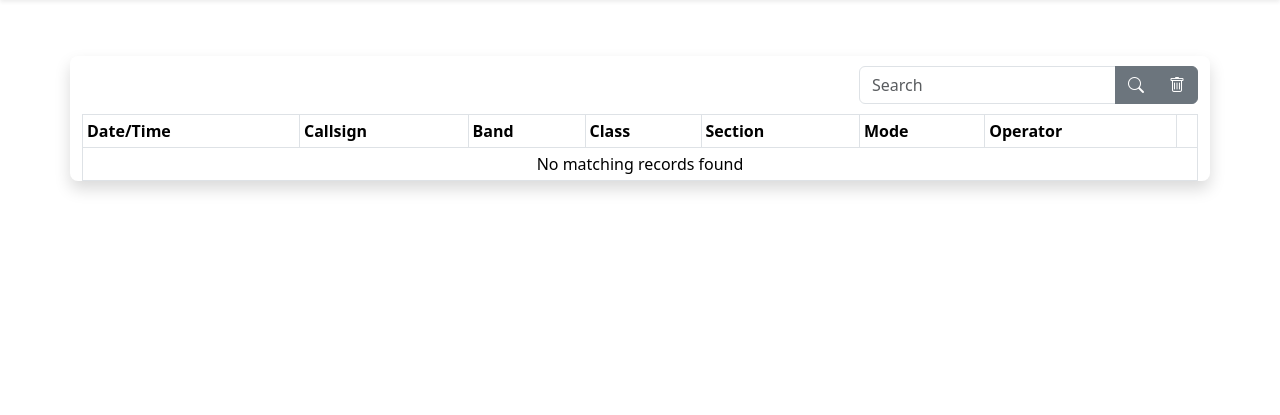
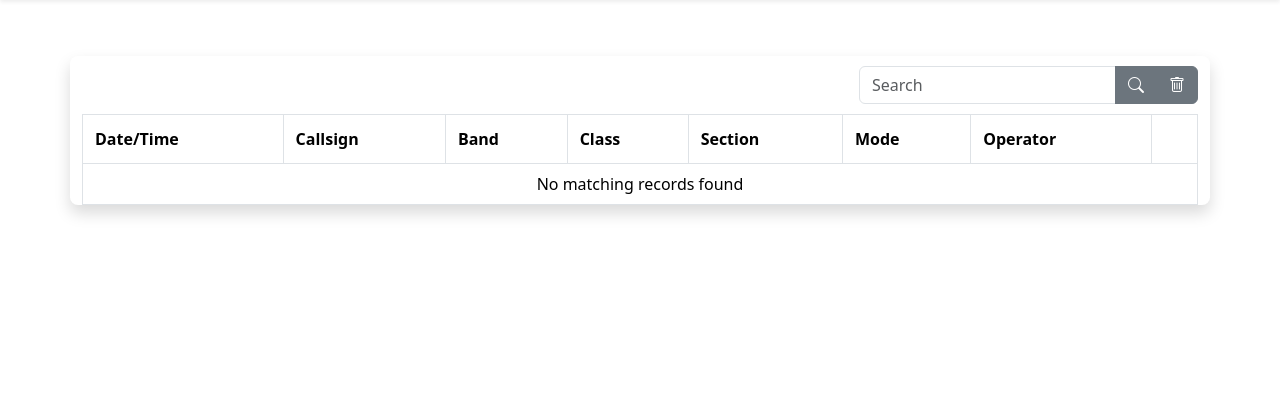
Before and after one commit to jxmx/firefly-logger, a PHP site: page /allqsos.php in a window 1280 px wide. Shown: the part 57-472 px from the top of the page. Run offline with PHP 8.4, Linux system fonts and the light colour scheme; data that the repository does not hold is empty; some libraries are stand-ins or nearby versions.

Commit message:
fix formatting

```diff
--- a/web/allqsos.php
+++ b/web/allqsos.php
@@ -25,7 +25,7 @@ include("header.php");
 		<div class="row justify-content-center">
 			<div class="col table-responsive-md">
 				<!-- Bootstrap Tables -->
-				<table id="table" class="table table-sm m-0 p-0"
+				<table id="table" class="table"
 					data-toggle="table"
 					data-pagination="true"
 					data-search="true"
@@ -44,7 +44,7 @@ include("header.php");
 						<th data-field="section">Section</th>
 						<th data-field="mode">Mode</th>
 						<th data-field="operator">Operator</th>
-						<th data-field="qkey" data-formatter="qsoButtons"></th>
+						<th data-field="qkey" data-formatter="qsoButtons" class="text-center"></th>
 					</tr>
 					</thead>
 				</table>
```
